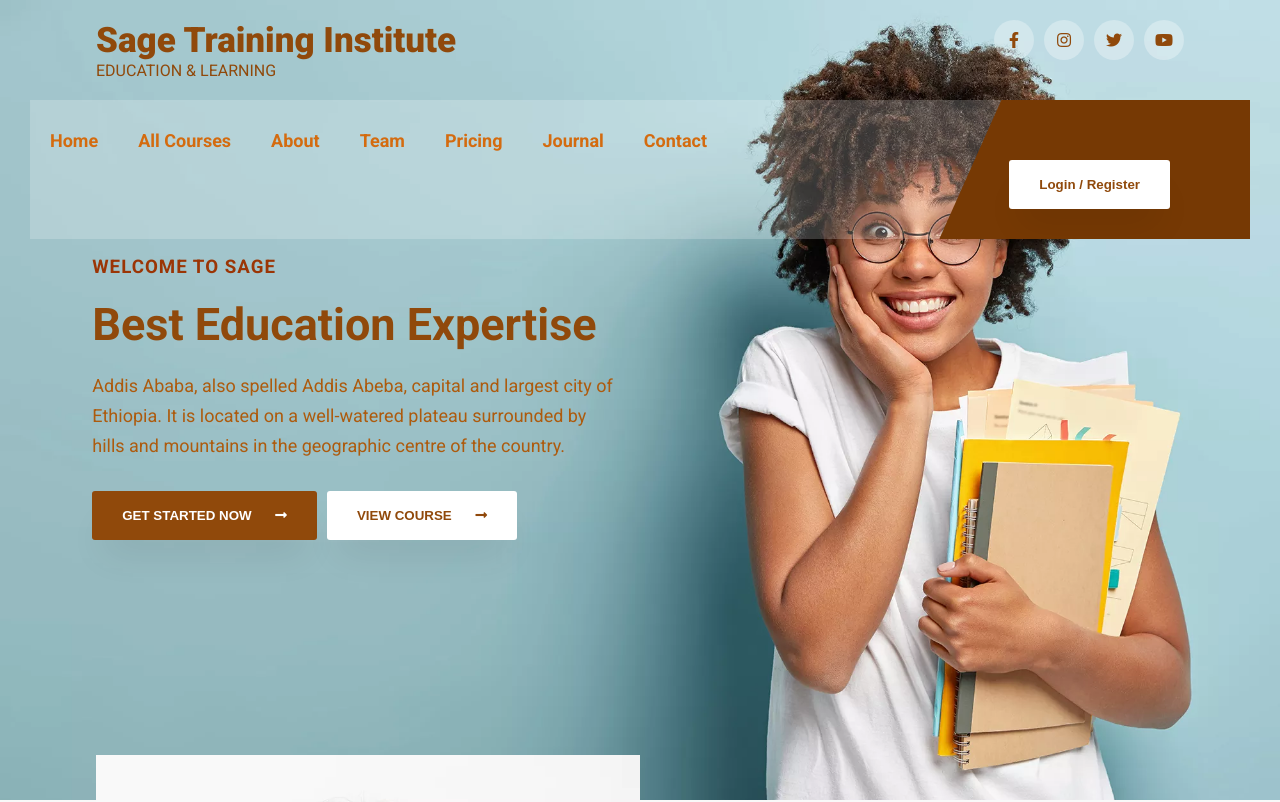
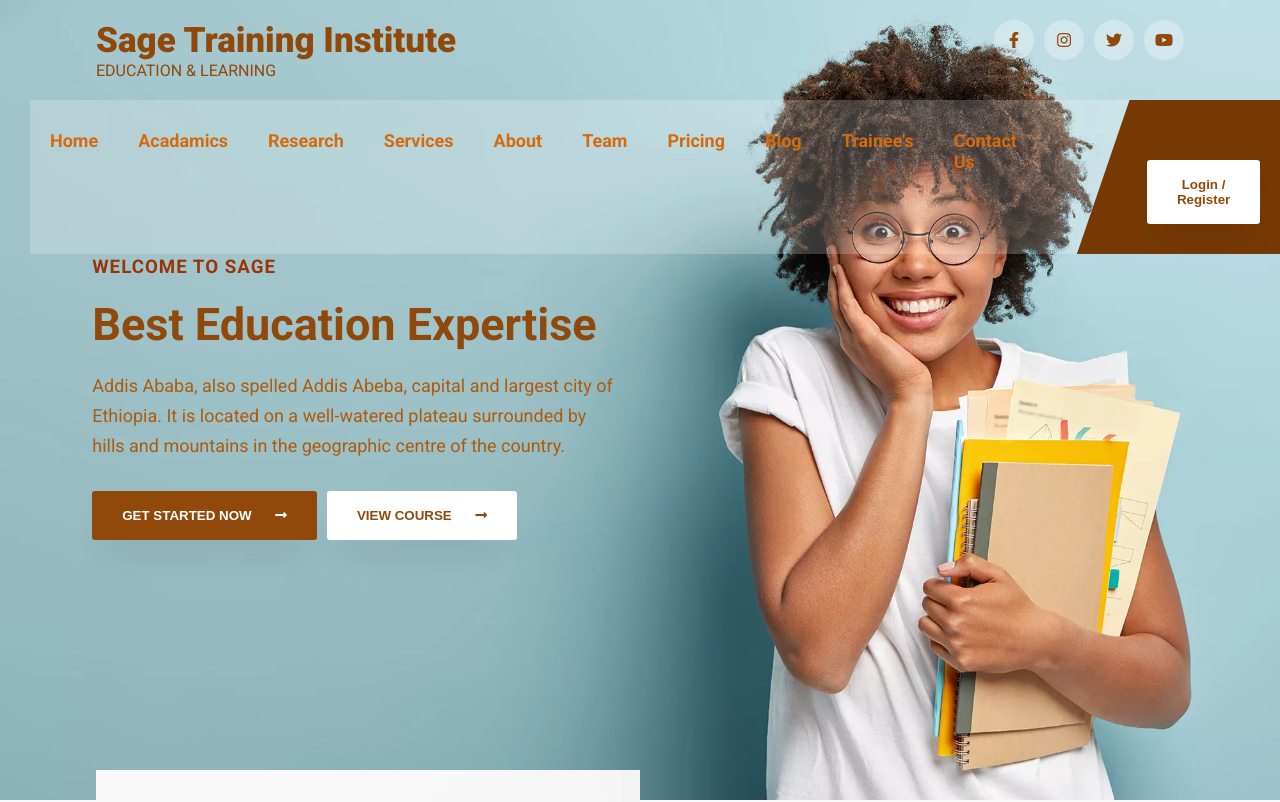
Before and after one commit to hena1086/sage-collaborated, a React (Create React App) app: page / in a window 1280 px wide. Shown: the top 802 px of the page. Built offline with nearby package versions, Linux system fonts and the light colour scheme.

Commit message:
add some header

```diff
--- a/src/components/common/header/Header.jsx
+++ b/src/components/common/header/Header.jsx
@@ -16,7 +16,16 @@ const Header = () => {
               <Link to='/'>Home</Link>
             </li>
             <li>
-              <Link to='/courses'>All Courses</Link>
+              <Link to='/courses'>Acadamics</Link>
+            </li>
+            {/* <li>
+              <Link to='/'>E-Library</Link>
+            </li> */}
+            <li>
+              <Link to='/'>Research</Link>
+            </li>
+            <li>
+              <Link to='/'>Services</Link>
             </li>
             <li>
               <Link to='/about'>About</Link>
@@ -28,10 +37,13 @@ const Header = () => {
               <Link to='/pricing'>Pricing</Link>
             </li>
             <li>
-              <Link to='/journal'>Journal</Link>
+              <Link to='/journal'>Blog</Link>
             </li>
             <li>
-              <Link to='/contact'>Contact</Link>
+              <Link to='/'>Trainee's</Link>
+            </li>
+            <li>
+              <Link to='/contact'>Contact Us</Link>
             </li>
           </ul>
           <div className='start'>
```
